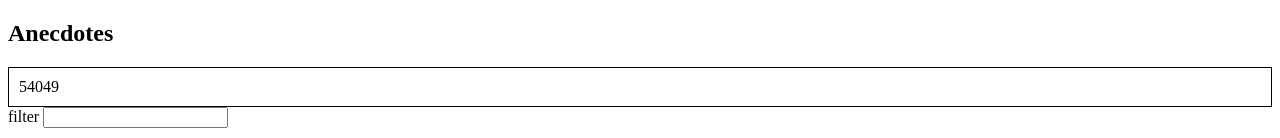
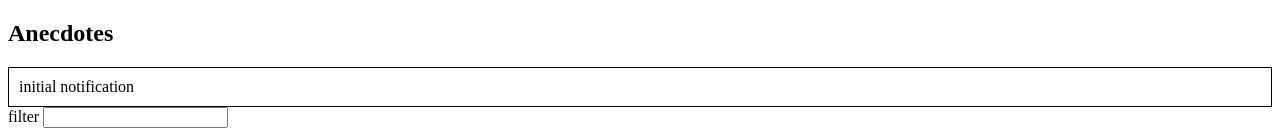
Before and after one commit to VoxAntiqua/Redux-Anecdotes, a React (Vite) app: page / in a window 1280 px wide. Shown: the top 138 px of the page. Built offline with nearby package versions, Linux system fonts and the light colour scheme.

Commit message:
Implemented initial notification through redux store

```diff
--- a/src/components/Notification.jsx
+++ b/src/components/Notification.jsx
@@ -1,7 +1,7 @@
 import { useSelector } from 'react-redux'
 
 const Notification = () => {
-  const notification = useSelector(state => state.anecdotes[0].id) // temporary display
+  const notification = useSelector(state => state.notification) // temporary display
   const style = {
     border: 'solid',
     padding: 10,
--- a/src/main.jsx
+++ b/src/main.jsx
@@ -4,11 +4,13 @@ import { Provider } from 'react-redux'
 import App from './App'
 import anecdoteReducer from './reducers/anecdoteReducer'
 import filterReducer from './reducers/filterReducer'
+import notificationReducer from './reducers/notificationReducer'
 
 const store = configureStore({
   reducer: {
     anecdotes: anecdoteReducer,
     filter: filterReducer,
+    notification: notificationReducer,
   },
 })
 
--- a/src/reducers/filterReducer.js
+++ b/src/reducers/filterReducer.js
@@ -8,6 +8,7 @@ const filterSlice = createSlice({
   reducers: {
     filterChange(state, action) {
       return action.payload
+      console.log(state)
     },
   },
 })
--- /dev/null
+++ b/src/reducers/notificationReducer.js
@@ -0,0 +1,19 @@
+import { createSlice } from '@reduxjs/toolkit'
+
+const initialState = 'initial notification'
+
+const notificationSlice = createSlice({
+  name: 'notification',
+  initialState,
+  reducers: {
+    setNotification(state, action) {
+      return action.payload
+    },
+    removeNotification(state, action) {
+      //
+    },
+  },
+})
+
+export const { setNotification, removeNotification } = notificationSlice.actions
+export default notificationSlice.reducer
```
